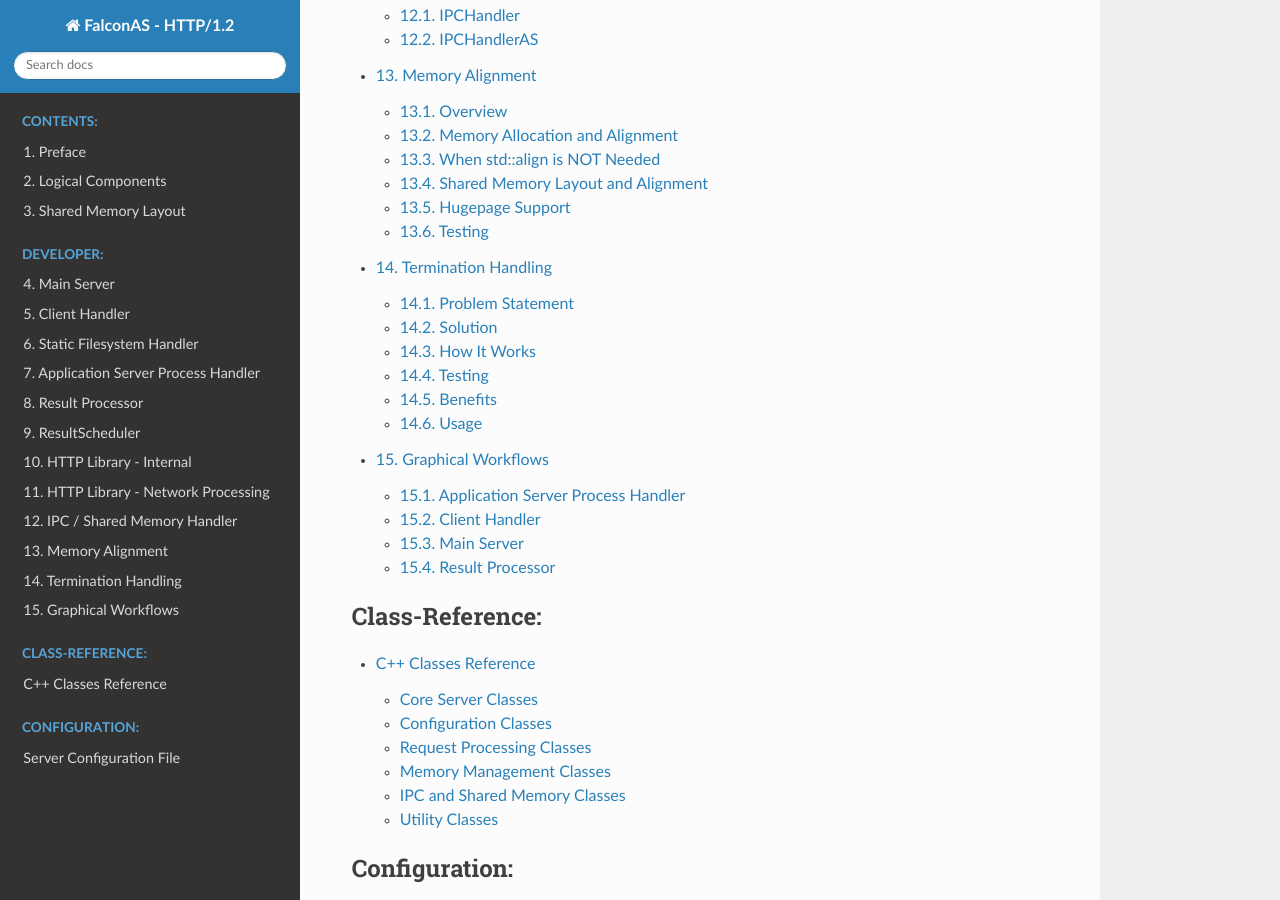
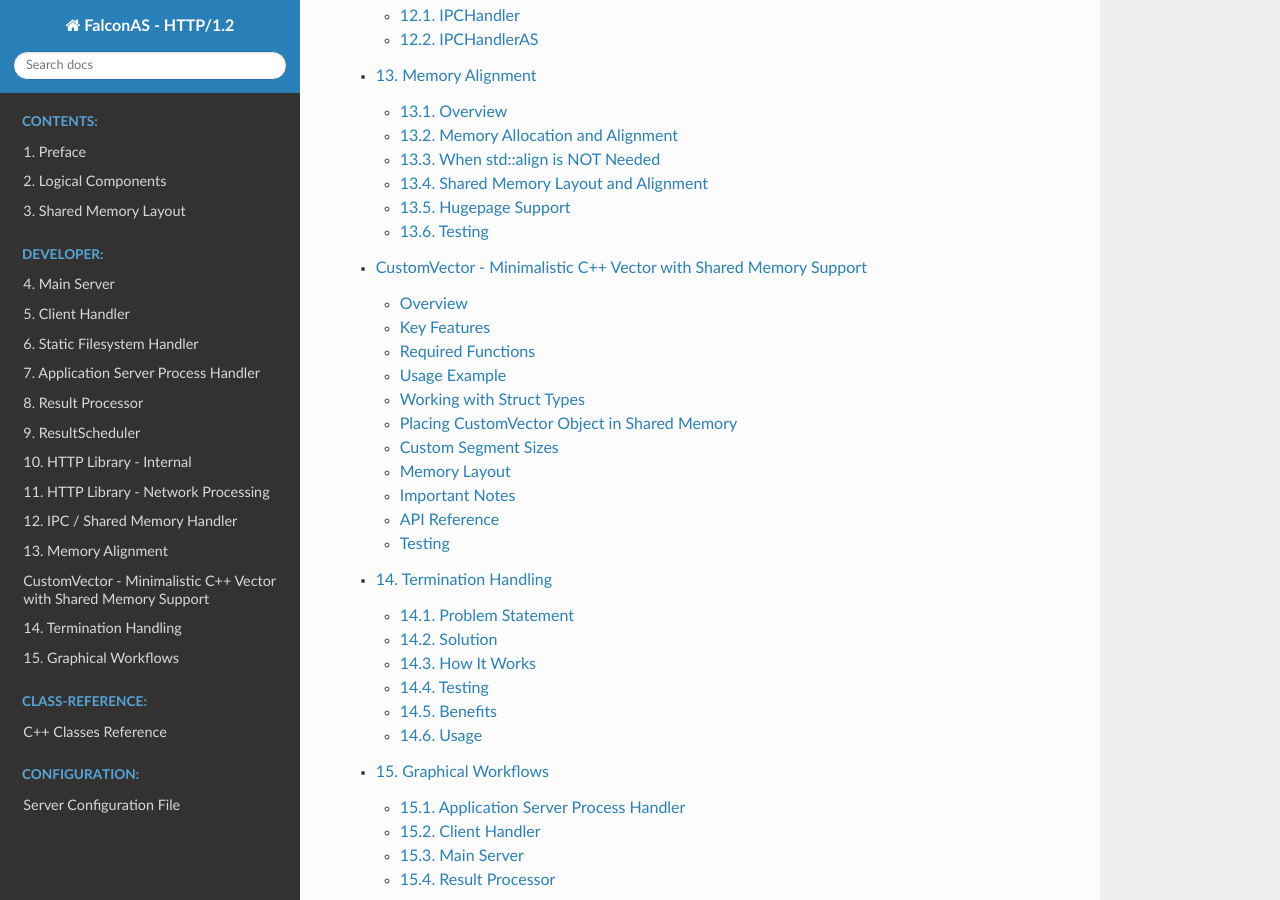
Before and after one commit to WEBcodeX1/http-1.2, a Sphinx documentation site: the page built from doc/index.rst, in a window 1280 px wide and 900 px high, scrolled down 1452 px. Built offline with Sphinx 7.4.7 and the Read the Docs theme 3.1.0, drawn with Linux system fonts in a browser that asks for light colours; part of the change alters nothing that is shown.

Commit message:
Convert CustomVector documentation from Markdown to reStructuredText and integrate into index.rst
Agent-Logs-Url: https://github.com/WEBcodeX1/http-1.2/sessions/ff736b26-eae6-48ad-a97d-3ac390bed7a6

Co-authored-by: clauspruefer <17313789+clauspruefer@users.noreply.github.com>

```diff
--- /dev/null
+++ b/doc/CustomVector.rst
@@ -0,0 +1,291 @@
+CustomVector - Minimalistic C++ Vector with Shared Memory Support
+====================================================================
+
+Overview
+--------
+
+``CustomVector<T>`` is a minimalistic vector implementation designed specifically for shared memory usage. It provides custom memory management where memory is allocated in configurable segments, and accepts externally allocated shared memory (e.g., from ``mmap``).
+
+Key Features
+------------
+
+1. **Configurable segment size**: Each element occupies a configurable number of bytes
+2. **Shared memory compatible**: Uses externally provided memory (via ``mmap``)
+3. **Contiguous addressing**: Next segment address = previous address + segment_size_bytes
+4. **No iterators**: Designed to be 100% compatible with shared memory (no types that rely on other memory regions)
+5. **Simple interface**: Provides essential vector operations only
+
+Required Functions
+------------------
+
+1. ✅ **new vector** (providing segment size and shared memory)
+2. ✅ **reserve vector** (elements count)
+3. ✅ **push_back** element
+4. ✅ **get element** at element index
+5. ✅ **get elements count**
+
+Usage Example
+-------------
+
+.. code-block:: cpp
+
+    #include "CustomVector.hpp"
+    #include <sys/mman.h>
+
+    // Allocate shared memory using mmap
+    void* shmpointer = mmap(NULL, 640000, PROT_READ | PROT_WRITE,
+                            MAP_SHARED | MAP_ANONYMOUS, -1, 0);
+
+    // Create vector with:
+    // - segment_size: sizeof(int) bytes per element
+    // - shared_memory_ptr: pointer from mmap
+    // - shared_memory_size: total size of shared memory
+    CustomVector<int> vec(sizeof(int), shmpointer, 640000);
+
+    // Reserve capacity for 100 elements
+    vec.reserve(100);
+
+    // Add elements
+    vec.push_back(10);
+    vec.push_back(20);
+    vec.push_back(30);
+
+    // Get element at index
+    int value = vec.at(0);  // Returns 10
+
+    // Get element count
+    size_t count = vec.size();  // Returns 3
+
+    // When done, clean up the shared memory
+    munmap(shmpointer, 640000);
+
+Working with Struct Types
+--------------------------
+
+CustomVector works perfectly with struct types, making it ideal for storing structured data in shared memory:
+
+.. code-block:: cpp
+
+    #include <cstring>
+
+    // Define your struct type
+    struct Payload_t {
+        char Payload[4096];
+        uint16_t PayloadLength;
+    };
+
+    // Allocate shared memory
+    void* shmem = mmap(NULL, 640000, PROT_READ | PROT_WRITE,
+                       MAP_SHARED | MAP_ANONYMOUS, -1, 0);
+
+    // Create vector for struct type
+    CustomVector<Payload_t> vec(sizeof(Payload_t), shmem, 640000);
+
+    // Create and add struct instances
+    Payload_t payload1;
+    strcpy(payload1.Payload, "Payload char array");
+    payload1.PayloadLength = 18;
+    vec.push_back(payload1);
+
+    // Access struct members
+    std::cout << "Payload: " << vec.at(0).Payload << std::endl;
+    std::cout << "Length: " << vec.at(0).PayloadLength << std::endl;
+
+    // Clean up
+    munmap(shmem, 640000);
+
+Placing CustomVector Object in Shared Memory
+---------------------------------------------
+
+When using placement new to place the CustomVector object itself inside shared memory, you must ensure the data storage region does not overlap with the CustomVector object's memory:
+
+.. code-block:: cpp
+
+    #include <cstring>
+
+    struct Payload_t {
+        char Payload[1024];
+        uint16_t PayloadLength;
+    };
+
+    // Allocate shared memory
+    void* shmpointer = mmap(NULL, 640000, PROT_READ | PROT_WRITE,
+                            MAP_SHARED | MAP_ANONYMOUS, -1, 0);
+
+    // Calculate where data storage should start (after the CustomVector object)
+    size_t vector_obj_size = sizeof(CustomVector<Payload_t>);
+    size_t alignment = alignof(Payload_t);
+    size_t data_offset = ((vector_obj_size + alignment - 1) / alignment) * alignment;
+
+    // Data region starts after the CustomVector object
+    char* data_region = static_cast<char*>(shmpointer) + data_offset;
+    size_t data_region_size = 640000 - data_offset;
+
+    // Use placement new to construct CustomVector at start of shared memory
+    // But point it to use the data region for storage (not the same address)
+    CustomVector<Payload_t>* shmvector = new(shmpointer) CustomVector<Payload_t>(
+        sizeof(Payload_t), data_region, data_region_size);
+
+    // Now use it normally
+    Payload_t payload1;
+    strcpy(payload1.Payload, "Payload char array");
+    payload1.PayloadLength = 18;
+    shmvector->push_back(payload1);
+
+    Payload_t payload2;
+    strcpy(payload2.Payload, "Second payload test");
+    payload2.PayloadLength = 19;
+    shmvector->push_back(payload2);
+
+    // Access elements
+    std::cout << "Payload: " << shmvector->at(0).Payload << std::endl;
+
+    // Manually call destructor since we used placement new
+    shmvector->~CustomVector();
+
+    // Clean up shared memory
+    munmap(shmpointer, 640000);
+
+.. important::
+   When using placement new, the CustomVector object occupies the first bytes of the shared memory region. You must pass a different pointer (offset past the object) as the ``shared_memory_ptr`` parameter to avoid memory overlap.
+
+Custom Segment Sizes
+---------------------
+
+You can use segment sizes larger than the type size for alignment or spacing:
+
+.. code-block:: cpp
+
+    void* shmem = mmap(NULL, 640000, PROT_READ | PROT_WRITE,
+                       MAP_SHARED | MAP_ANONYMOUS, -1, 0);
+
+    // Use 16 bytes per segment even though int is only 4 bytes
+    CustomVector<int> vec(16, shmem, 640000);
+
+    vec.push_back(100);
+    vec.push_back(200);
+
+    // Elements are stored 16 bytes apart:
+    // address[0] = base + 0*16
+    // address[1] = base + 1*16
+    // address[2] = base + 2*16
+
+Memory Layout
+-------------
+
+The memory layout is strictly contiguous based on segment size::
+
+    Base Address: memory_base_
+    Element 0:    memory_base_ + (0 * segment_size_bytes)
+    Element 1:    memory_base_ + (1 * segment_size_bytes)
+    Element 2:    memory_base_ + (2 * segment_size_bytes)
+    ...
+    Element N:    memory_base_ + (N * segment_size_bytes)
+
+Important Notes
+---------------
+
+Memory Ownership
+~~~~~~~~~~~~~~~~
+
+CustomVector does NOT own the memory. The caller must:
+
+- Allocate shared memory before creating the vector
+- Ensure the vector is destroyed before freeing the shared memory
+- Call ``munmap()`` to free the shared memory after the vector is destroyed
+
+Shared Memory Compatible
+~~~~~~~~~~~~~~~~~~~~~~~~~
+
+The design uses:
+
+- No iterators
+- No STL containers within the class
+- Only POD-style data members (size_t and char*)
+- Simple pointer arithmetic for element access
+
+Type Compatibility
+~~~~~~~~~~~~~~~~~~
+
+- **Best for cross-process shared memory**: Trivially copyable types (int, double, structs with POD members)
+- **Not recommended for cross-process**: Types with dynamic allocation (std::string, std::vector, etc.) as their internal data is heap-allocated outside the shared memory region
+- Works with any type for single-process usage, but for true cross-process shared memory, use only trivially copyable types
+
+API Reference
+-------------
+
+Constructor
+~~~~~~~~~~~
+
+.. code-block:: cpp
+
+    CustomVector(size_t segment_size_bytes, void* shared_memory_ptr, size_t shared_memory_size)
+
+Creates a vector with specified segment size using external shared memory.
+
+reserve()
+~~~~~~~~~
+
+.. code-block:: cpp
+
+    void reserve(size_t element_count)
+
+Reserves capacity for the specified number of elements. Throws ``std::bad_alloc`` if requested capacity exceeds available shared memory.
+
+push_back()
+~~~~~~~~~~~
+
+.. code-block:: cpp
+
+    void push_back(const T& element)
+
+Adds an element to the end of the vector. Automatically expands capacity if needed.
+
+at()
+~~~~
+
+.. code-block:: cpp
+
+    T& at(size_t index)
+    const T& at(size_t index) const
+
+Returns reference to element at specified index. Throws ``std::out_of_range`` if index is out of bounds.
+
+size()
+~~~~~~
+
+.. code-block:: cpp
+
+    size_t size() const
+
+Returns the current number of elements in the vector.
+
+capacity()
+~~~~~~~~~~
+
+.. code-block:: cpp
+
+    size_t capacity() const
+
+Returns the current capacity (number of elements that can be stored without reallocation).
+
+segment_size()
+~~~~~~~~~~~~~~
+
+.. code-block:: cpp
+
+    size_t segment_size() const
+
+Returns the segment size in bytes.
+
+Testing
+-------
+
+Run the test suite:
+
+.. code-block:: bash
+
+    cd /home/runner/work/http-1.2/http-1.2
+    cmake .
+    make test-CustomVector
+    ./test/integration/custom-vector/test-CustomVector
--- a/doc/index.rst
+++ b/doc/index.rst
@@ -21,6 +21,7 @@ FalconAS - HTTP/1.2 Documentation
    HTTPLibNet
    IPCHandler
    MemoryAlignment
+   CustomVector
    TerminationHandling
    Graphical-Workflows
 
```
